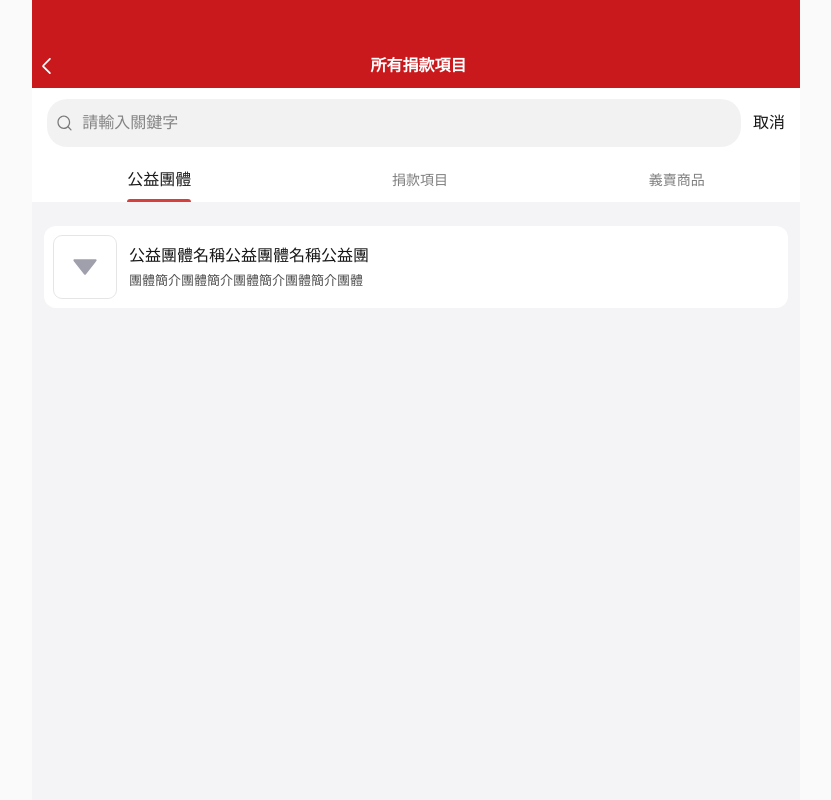
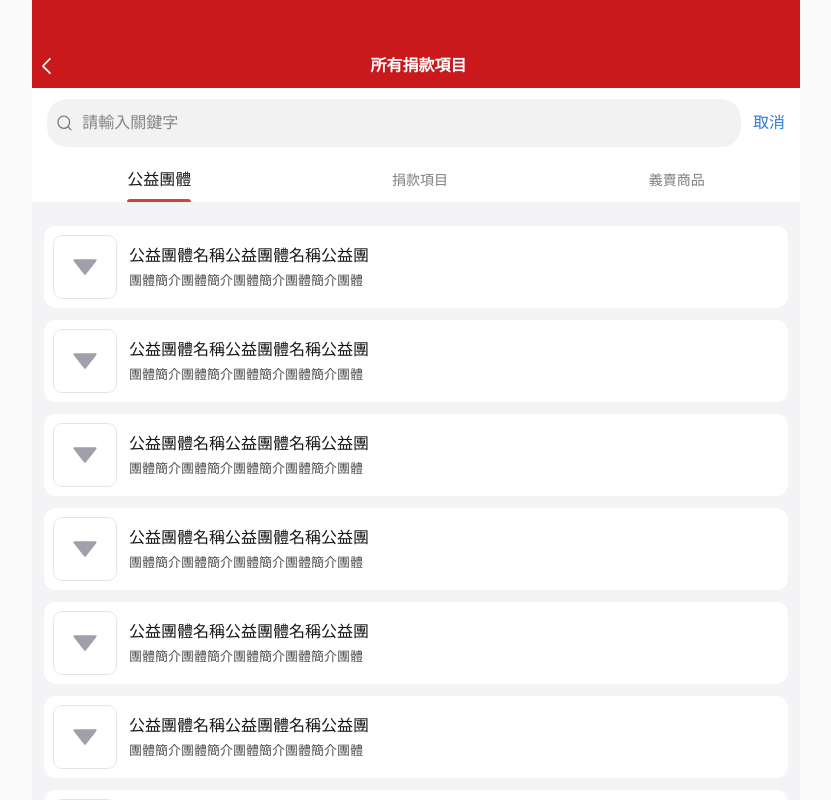
Before and after one commit to becory/frontend, a Next.js app: page / in a window 1280 px wide. Both pictures are taken after a click on the button 992 px from the left and 161 px from the top of the page. Shown: the whole page, without its empty margins (224-1055 px from the left). Built offline with nearby package versions, Linux system fonts and the light colour scheme.

Commit message:
feat: frontend layout

```diff
--- a/app/globals.css
+++ b/app/globals.css
@@ -13,6 +13,7 @@
   --color-text-A: #00000080;
   --color-text-AAA: #000000E5;
   --color-text--AAA: #FFFFFF;
+  --color-theme-text-link: #2E7DD9;
   --color-divider-AA: #0000000D;
   --color-bg-button: #EDEDF1;
   --color-palette-brand-400: #D63F3C;
--- a/app/page.tsx
+++ b/app/page.tsx
@@ -6,8 +6,8 @@ import { SearchBar } from "@/components/SearchBar";
 
 export default function Home() {
   return (
-    <div className="flex min-h-screen items-center justify-center bg-zinc-50 font-sans dark:bg-black">
-      <div className="flex min-h-screen w-full max-w-3xl flex-col items-center bg-bg-AA sm:items-start">
+    <div className="flex h-screen overflow-hidden items-center justify-center bg-zinc-50 font-sans dark:bg-black">
+      <div className="flex h-screen w-full max-w-3xl flex-col items-center bg-bg-AA sm:items-start">
         <Layout
           title="所有捐款項目"
           leftNavigate={<img src="arrow-left.svg" />}
@@ -23,6 +23,15 @@ export default function Home() {
           </SearchBar>
           <List>
             <ListItem></ListItem>
+            <ListItem></ListItem>
+            <ListItem></ListItem>
+            <ListItem></ListItem>
+            <ListItem></ListItem>
+            <ListItem></ListItem>
+            <ListItem></ListItem>
+            <ListItem></ListItem>
+            <ListItem></ListItem>
+            <ListItem></ListItem>
           </List>
         </Layout>
       </div>
--- a/components/Layout.tsx
+++ b/components/Layout.tsx
@@ -9,16 +9,18 @@ interface LayoutProps {
 export const Layout = (props: LayoutProps) => {
   const { title, leftNavigate, rightNavigate, children } = props;
   return (
-    <div className="flex w-full flex-col">
-      <div className="flex h-11 w-full bg-primary justify-center"></div>
-      <div className="flex h-11 w-full bg-primary justify-between items-center content-center font-bold text-text--AAA">
+    <div className="flex w-full h-full flex-col">
+      <div className="flex flex-none h-11 w-full bg-primary justify-center"></div>
+      <div className="flex flex-none h-11 w-full bg-primary justify-between items-center content-center font-bold text-text--AAA">
         <div className="flex w-7.25 flex-none justify-center">
           {leftNavigate}
         </div>
         <div className="flex w-64 flex-auto justify-center">{title}</div>
         <div className="flex w-6 flex-none justify-center">{rightNavigate}</div>
       </div>
-      <main className="flex flex-col gap-3">{children}</main>
+      <main className="flex h-full flex-auto flex-col gap-3 overflow-y-auto">
+        {children}
+      </main>
     </div>
   );
 };
--- a/components/List.tsx
+++ b/components/List.tsx
@@ -5,5 +5,9 @@ interface ListProps {
 }
 export const List = (props: ListProps) => {
   const { children } = props;
-  return <div className="flex flex-col my-3 mx-3">{children}</div>;
+  return (
+    <div className="flex flex-auto h-full flex-col py-3 px-3 gap-3">
+      {children}
+    </div>
+  );
 };
--- a/components/SearchBar.tsx
+++ b/components/SearchBar.tsx
@@ -22,7 +22,14 @@ export const SearchBar = (props: SearchBarProps) => {
           </div>
           <input className="w-full" placeholder="請輸入關鍵字"></input>
         </div>
-        <button onClick={() => setSearchToggle(!searchToggle)}>取消</button>
+        <div className="items-center">
+          <button
+            className="text-theme-text-link font-normal text-base leading-6"
+            onClick={() => setSearchToggle(!searchToggle)}
+          >
+            取消
+          </button>
+        </div>
       </div>
       {children}
       <div
```
